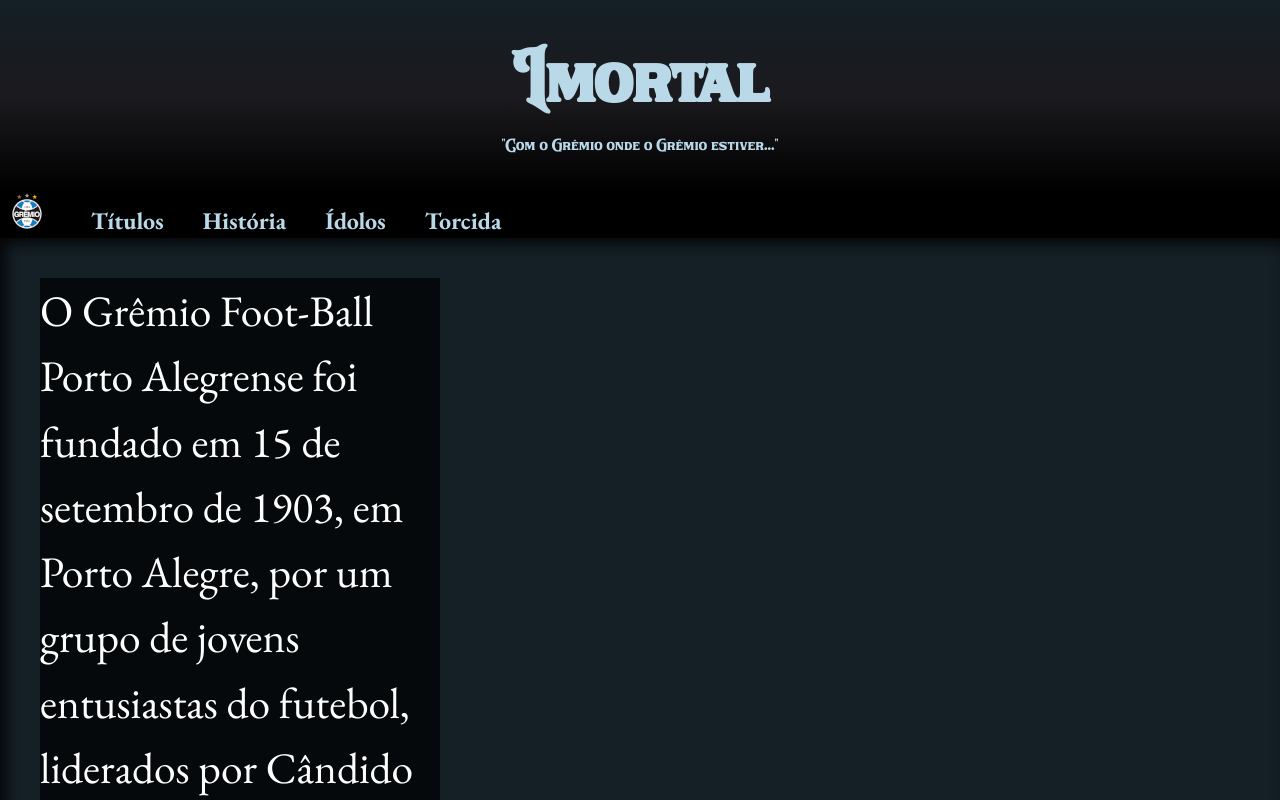
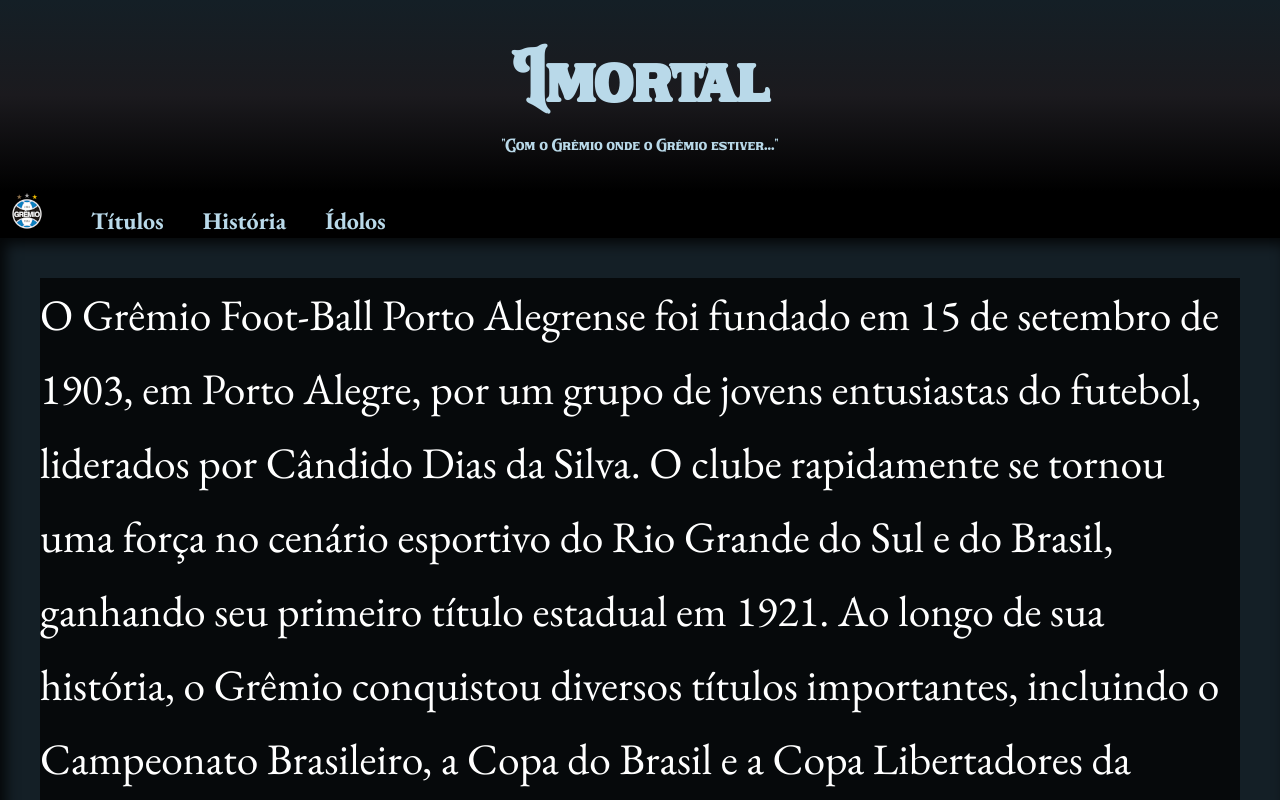
Before and after one commit to RodrigoR1420/site-solo, a plain HTML site: page index.html in a window 1280 px wide. Shown: the top 800 px of the page. Drawn offline with nearby package versions, Linux system fonts and the light colour scheme.

Commit message:
commitado

```diff
--- a/estilo/style.css
+++ b/estilo/style.css
@@ -95,8 +95,8 @@ button{
 
 .imagens > p{
     background-color: #000000b8;
-    width: 400px;
-    line-height: 1.5em;
+    margin: auto;
+    line-height: 1.7em;
 }
 
 #img01{
--- a/index.html
+++ b/index.html
@@ -21,7 +21,6 @@
         <a class="nav" href="#">Títulos</a>
         <a class="nav" href="#">História</a>
         <a class="nav" href="#">Ídolos</a>
-        <a class="nav" href="#">Torcida</a>
     </nav>
 
     <main>
```
